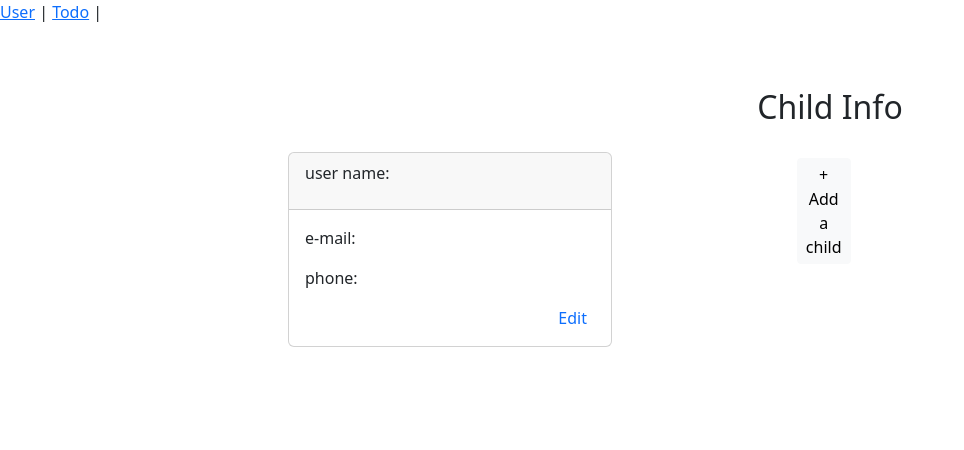
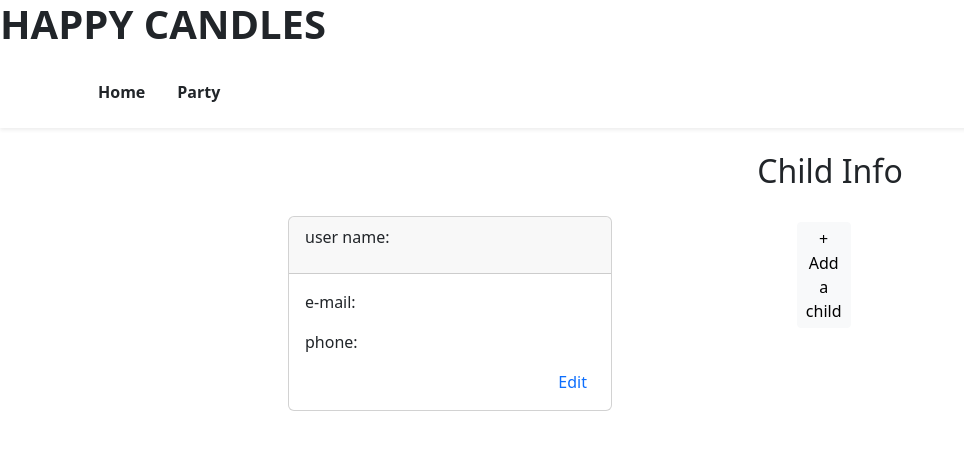
Before and after one commit to bisoukeiko/holbertonschool-portfolio, a React (Vite) app in the folder client/: page / in a window 1280 px wide. Shown: the top 450 px of the page, without its empty margins (0-964 px from the left). Built offline with nearby package versions, Linux system fonts and the light colour scheme.

Commit message:
fix code: modify layout

```diff
--- a/client/src/Components/Header.jsx
+++ b/client/src/Components/Header.jsx
@@ -51,26 +51,46 @@ function Header() {
   }
 
   return (
-    <header>
-      <nav>
-        <Link to="/user">User</Link> | <Link to="/todo">Todo</Link> |
-        <div className="d-flex justify-content-end">
-        {userId ? (
-            <button className='btn btn-primary' onClick={handleLogout}>
+    <header className="bg-white shadow-sm">
+      <h1 className='fw-semibold'>HAPPY CANDLES</h1>
+      <nav className="container d-flex justify-content-between align-items-center py-3">
+        {/* ナビゲーションメニュー */}
+        <ul className="nav">
+          <li className="nav-item">
+            <Link to="/" className="nav-link text-dark fw-semibold">
+              Home
+            </Link>
+          </li>
+          <li className="nav-item">
+            <Link to="/party" className="nav-link text-dark fw-semibold">
+              Party
+            </Link>
+          </li>
+          {/* <li className="nav-item">
+            <a className="nav-link text-dark fw-semibold" href="#">
+              Link
+            </a>
+          </li> */}
+        </ul>
+
+        {/* Googleログイン or ログアウト */}
+        <div>
+          {userId ? (
+            <span
+              className="text-danger fw-bold cursor-pointer"
+              style={{ cursor: "pointer" }}
+              onClick={handleLogout}
+            >
               Logout
-            </button>
-        ) : (
-
-            <div style={{ width: "250px" }}>
+            </span>
+          ) : (
+            <div style={{ width: "200px" }}>
               <GoogleLogin
                 onSuccess={handleLoginSuccess}
-                onError={() => {
-                  console.log('Login Failed');
-                }}
+                onError={() => console.log('Login Failed')}
               />
             </div>
-
-        )}
+          )}
         </div>
       </nav>
     </header>
```
